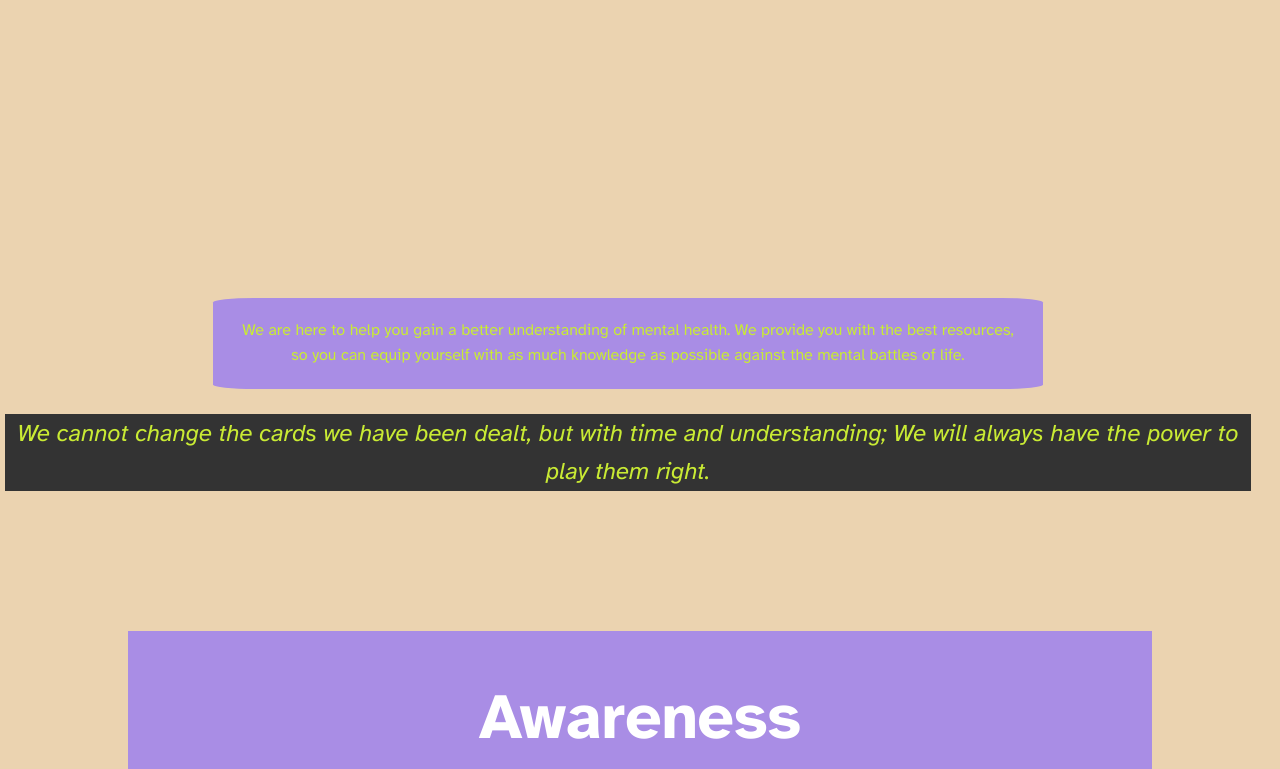
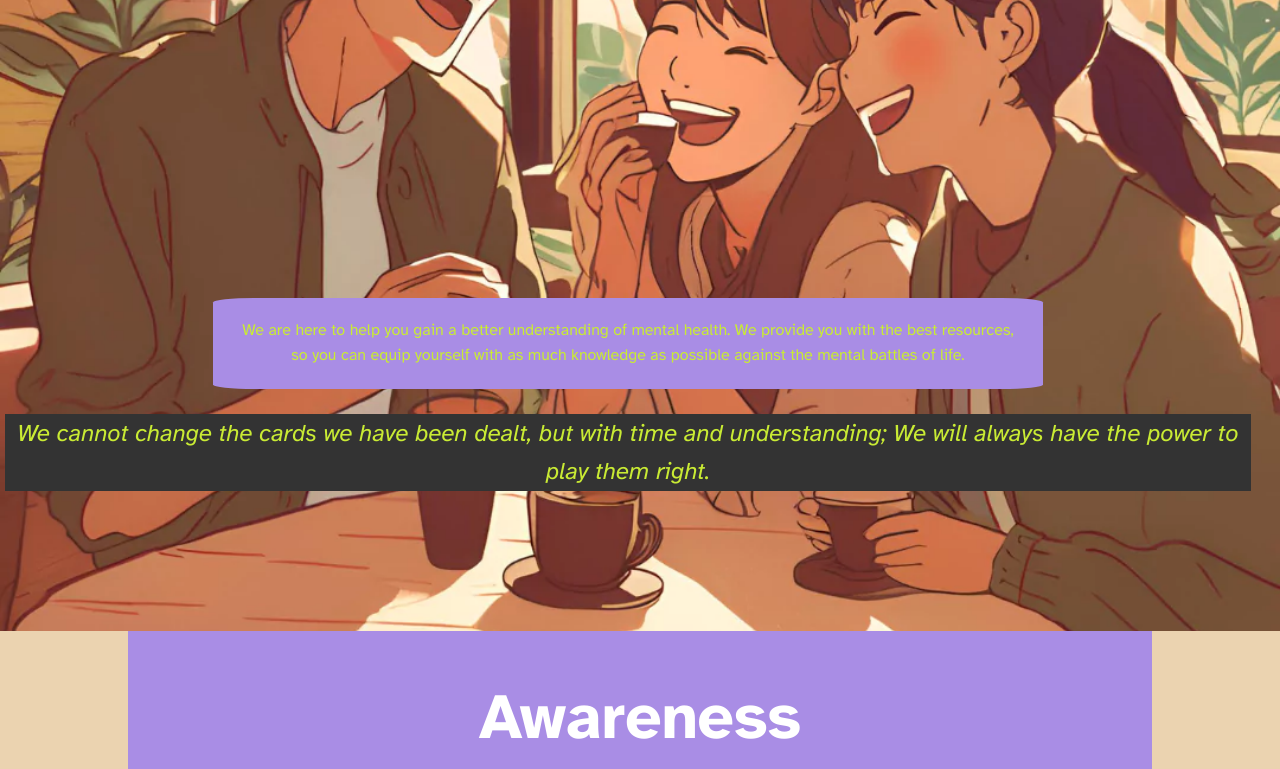
Before and after one commit to MarshallJD1/IFA-JMD, a plain HTML site: page index.html in a window 1280 px wide. Shown: the part 217-986 px from the top of the page. Drawn offline with nearby package versions, Linux system fonts and the light colour scheme.

Commit message:
HEro image fixed

```diff
--- a/assets/css/style.css
+++ b/assets/css/style.css
@@ -151,7 +151,7 @@ footer {
 }
 
 .hero-image {
-    background-image: url('./assets/images/hero.webp');
+    background-image: url("/assets/images/hero.webp");
     /* Replace with your hero image path */
     background-size: cover;
     background-position: center;
@@ -161,16 +161,7 @@ footer {
     /* Adjust padding as needed */
     color: var(--secondary-text);
     height: 100vh;
-    display: -webkit-box;
-    display: -ms-flexbox;
-    display: flex;
-    -webkit-box-orient: vertical;
-    -webkit-box-direction: normal;
-    -ms-flex-direction: column;
-    flex-direction: column;
-    -webkit-box-pack: justify;
-    -ms-flex-pack: justify;
-    justify-content: space-between;
+
     /* Distribute space between elements */
 }
 
```
